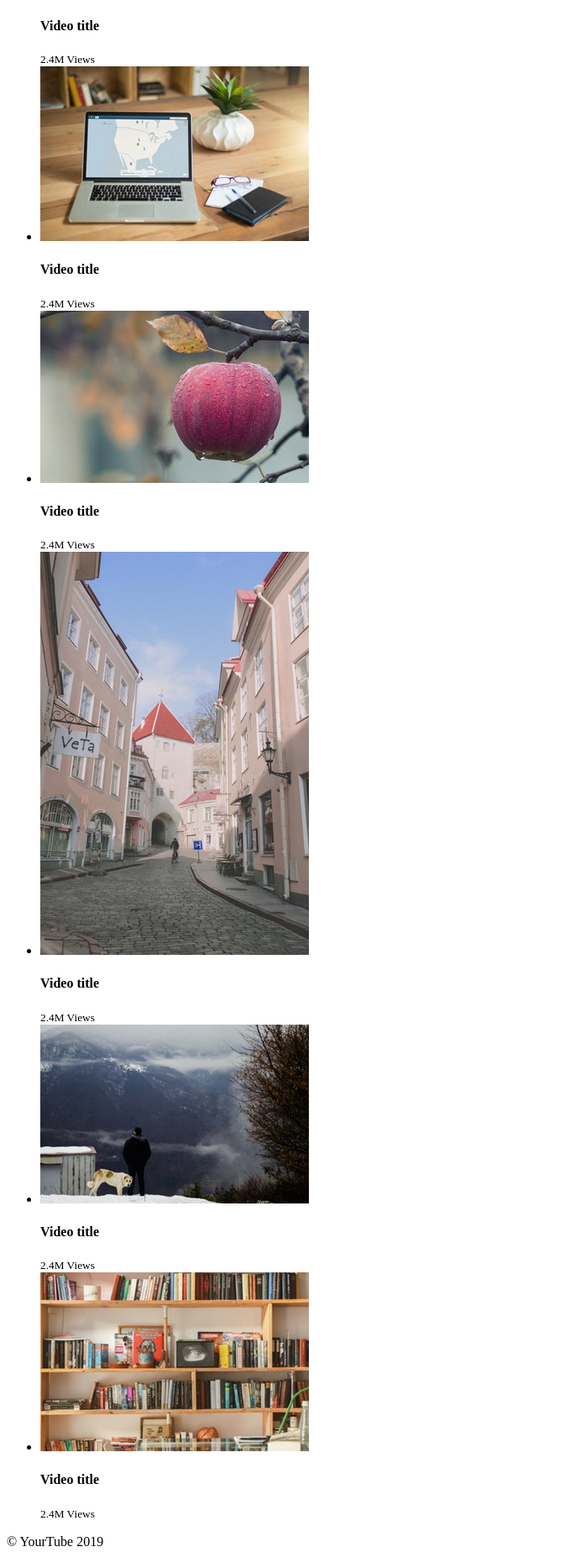
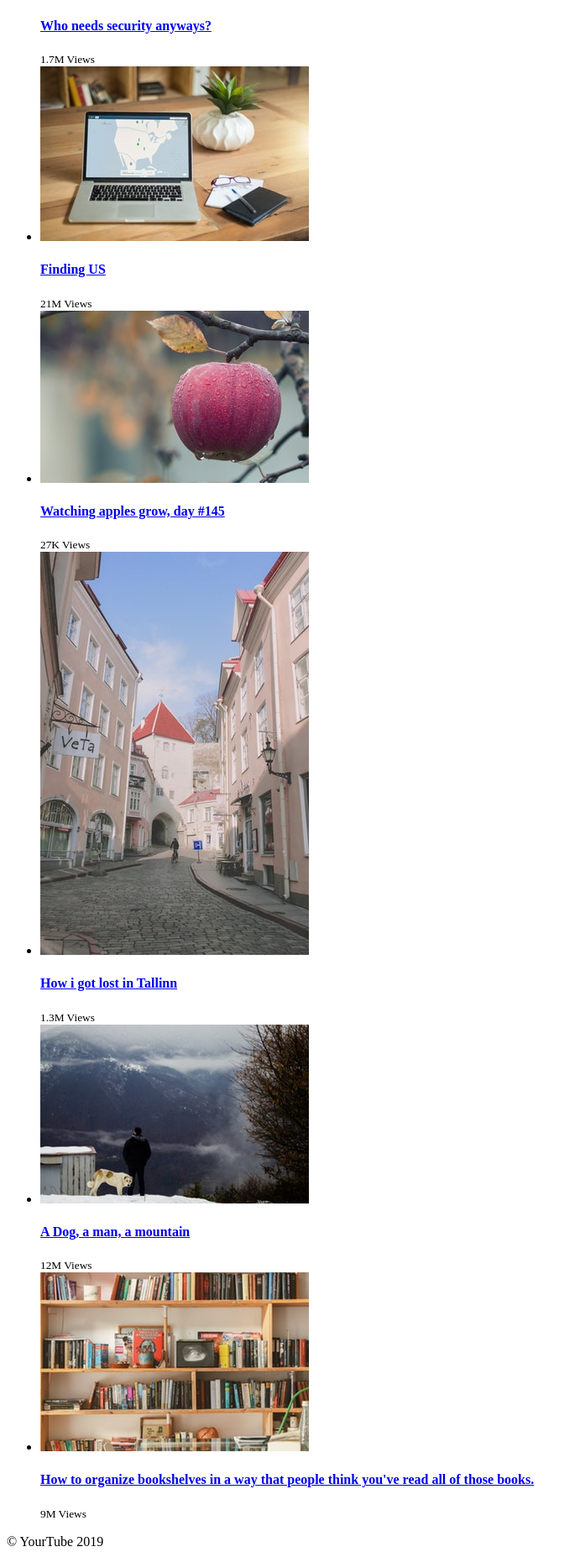
Before and after one commit to tsotnekekelia/wad20-lab3, a plain HTML site: page index.html in a window 1280 px wide. Shown: the part 757-2605 px from the top of the page at 84% size, without its empty margins (0-691 px from the left). Drawn offline with Linux system fonts and the light colour scheme.

Commit message:
Initial Commit

```diff
--- a/index.html
+++ b/index.html
@@ -3,16 +3,21 @@
 <head>
     <meta charset="UTF-8">
     <title>YourTube</title>
+    <link rel="stylesheet" href="res/css/style.css">
+    <meta name="viewport" content="width=device-width, initial-scale=1.0">
+    <link href="https://fonts.googleapis.com/css?family=Open+Sans&display=swap" rel="stylesheet">
 </head>
 <body>
 <header>
     <nav>
-        <img src="res/images/logo.png" alt="YourTube">
+        <div>
+            <img src="res/images/logo.png" alt="YourTube">
+        </div>
+        <div>
+            <input type="text"><button>Search</button>
+        </div>
+        <div></div>
     </nav>
-    <div>
-        <input type="text">
-        <button>Search</button>
-    </div>
 </header>
 
 <section>
@@ -22,7 +27,7 @@
             <source src="res/media/video.ogg" type="video/ogg">
             Your browser does not support the video tag.
         </video>
-        <h1>Video Title</h1>
+        <h1>Drunk coding tutorial #12</h1>
         <h6>Date: Sep 16, 2019 14:15</h6>
     </div>
     <div>
@@ -30,44 +35,44 @@
         <ul>
             <li>
                 <div>
-                    <img src="res/images/thumbnails/thumb-1.jpg" alt="Video 1">
-                    <h4>Video title</h4>
-                    <small>2.4M Views</small>
+                    <img src="res/images/thumbnails/thumb-1.jpg" alt="Who needs security anyways?">
+                    <h4><a href="#">Who needs security anyways?</a></h4>
+                    <small>1.7M Views</small>
                 </div>
             </li>
             <li>
                 <div>
-                    <img src="res/images/thumbnails/thumb-2.jpg" alt="Video 1">
-                    <h4>Video title</h4>
-                    <small>2.4M Views</small>
+                    <img src="res/images/thumbnails/thumb-2.jpg" alt="Finding US">
+                    <h4><a href="#">Finding US</a></h4>
+                    <small>21M Views</small>
                 </div>
             </li>
             <li>
                 <div>
-                    <img src="res/images/thumbnails/thumb-3.jpg" alt="Video 1">
-                    <h4>Video title</h4>
-                    <small>2.4M Views</small>
+                    <img src="res/images/thumbnails/thumb-3.jpg" alt="Watching apples grow, day #145">
+                    <h4><a href="#">Watching apples grow, day #145</a></h4>
+                    <small>27K Views</small>
                 </div>
             </li>
             <li>
                 <div>
-                    <img src="res/images/thumbnails/thumb-4.jpg" alt="Video 1">
-                    <h4>Video title</h4>
-                    <small>2.4M Views</small>
+                    <img src="res/images/thumbnails/thumb-4.jpg" alt="How i got lost in Tallinn">
+                    <h4><a href="#">How i got lost in Tallinn</a></h4>
+                    <small>1.3M Views</small>
                 </div>
             </li>
             <li>
                 <div>
-                    <img src="res/images/thumbnails/thumb-5.jpg" alt="Video 1">
-                    <h4>Video title</h4>
-                    <small>2.4M Views</small>
+                    <img src="res/images/thumbnails/thumb-5.jpg" alt="A Dog, a man, a mountain">
+                    <h4><a href="#">A Dog, a man, a mountain</a></h4>
+                    <small>12M Views</small>
                 </div>
             </li>
             <li>
                 <div>
-                    <img src="res/images/thumbnails/thumb-6.jpg" alt="Video 1">
-                    <h4>Video title</h4>
-                    <small>2.4M Views</small>
+                    <img src="res/images/thumbnails/thumb-6.jpg" alt="How to organize bookshelves in a way that people think you've read all of those books.">
+                    <h4><a href="#">How to organize bookshelves in a way that people think you've read all of those books.</a></h4>
+                    <small>9M Views</small>
                 </div>
             </li>
         </ul>
```
